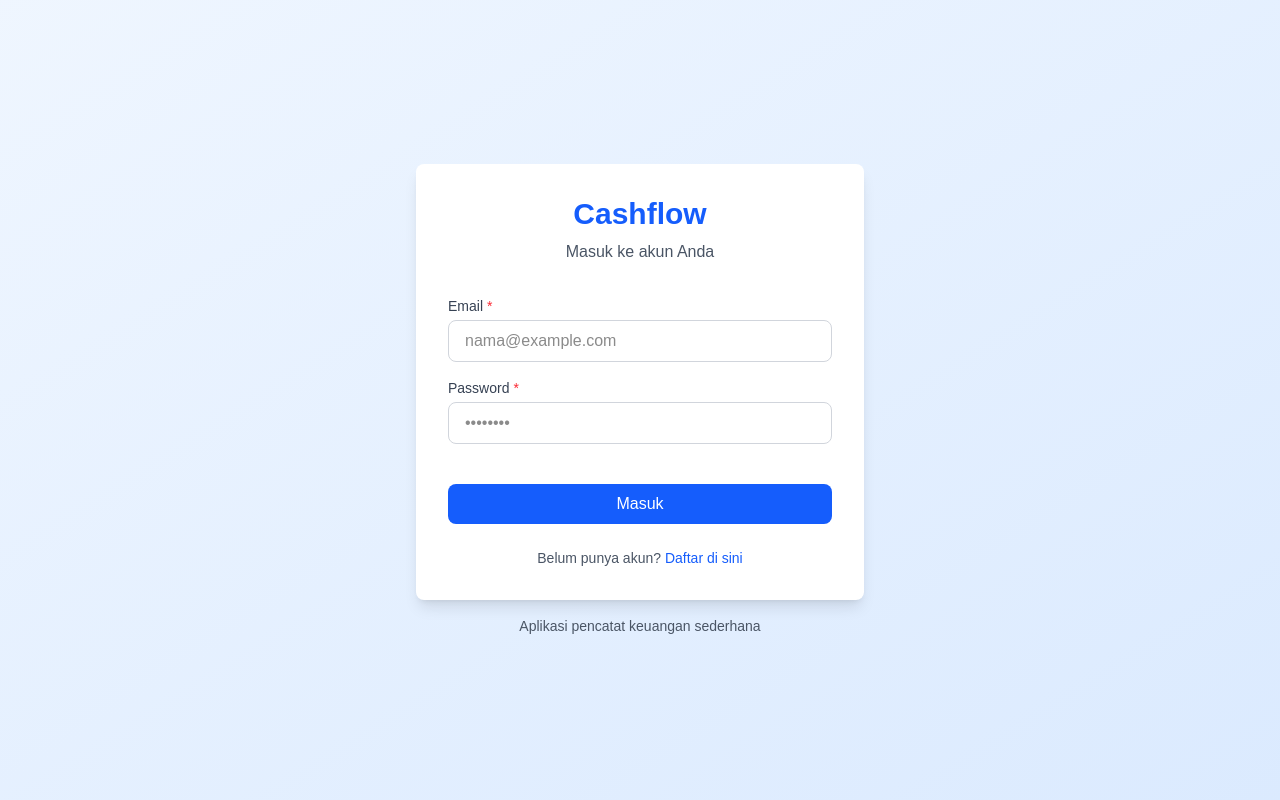
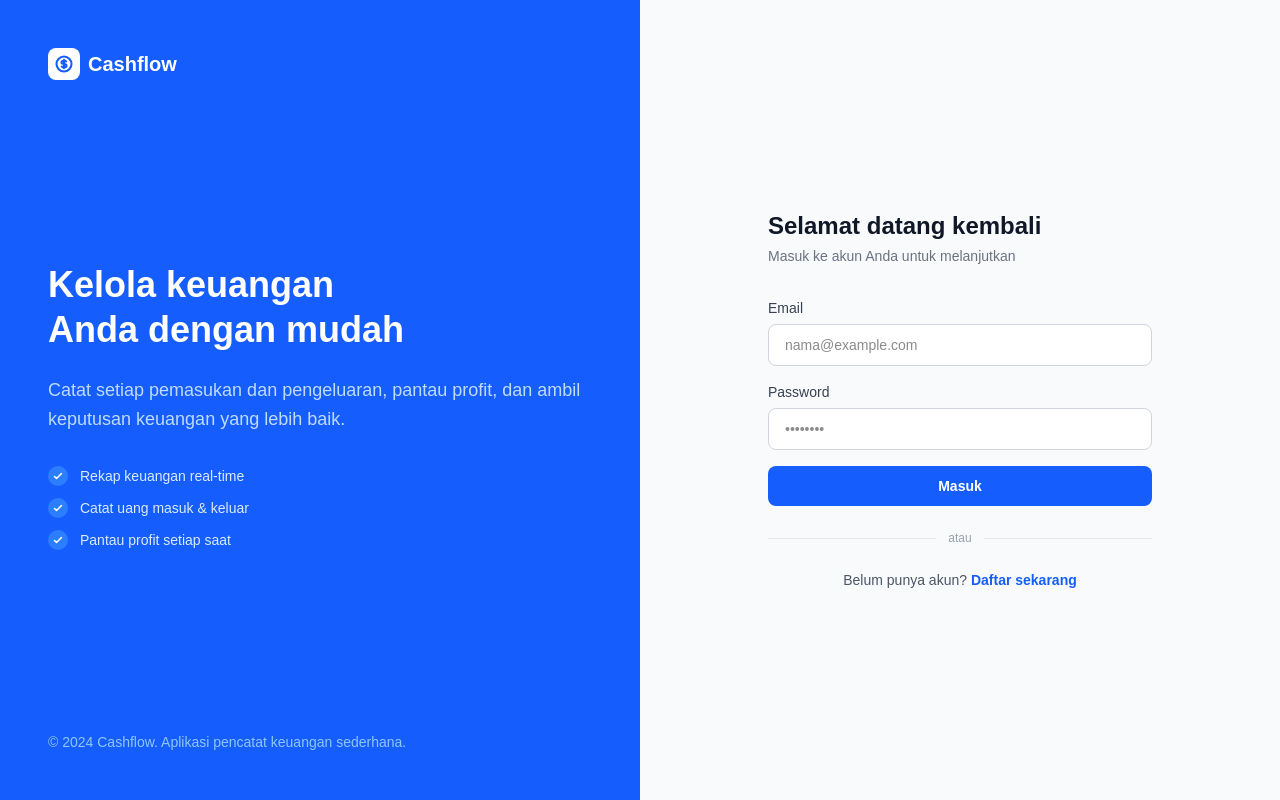
Before and after one commit to Fairuz-11/cashflow-app, a Next.js app: page /login in a window 1280 px wide. Built offline with nearby package versions, Linux system fonts and the light colour scheme.

Commit message:
redesign login&register

```diff
--- a/app/login/page.tsx
+++ b/app/login/page.tsx
@@ -4,8 +4,6 @@ import { useState, FormEvent } from "react"
 import { signIn } from "next-auth/react"
 import { useRouter } from "next/navigation"
 import Link from "next/link"
-import { Input } from "@/components/ui/input"
-import { Button } from "@/components/ui/button"
 import { LoadingButton } from "@/components/ui/loading"
 
 export default function LoginPage() {
@@ -35,85 +33,153 @@ export default function LoginPage() {
 
       router.push("/dashboard")
       router.refresh()
-    } catch (error) {
+    } catch {
       setError("Terjadi kesalahan. Silakan coba lagi.")
       setIsLoading(false)
     }
   }
 
   return (
-    <div className="min-h-screen bg-gradient-to-br from-blue-50 to-blue-100 flex items-center justify-center p-4">
-      <div className="w-full max-w-md">
-        {/* Card */}
-        <div className="bg-white rounded-lg shadow-lg p-8">
-          {/* Header */}
-          <div className="text-center mb-8">
-            <h1 className="text-3xl font-bold text-blue-600 mb-2">Cashflow</h1>
-            <p className="text-gray-600">Masuk ke akun Anda</p>
+    <div className="min-h-screen flex">
+      {/* Left panel */}
+      <div className="hidden lg:flex lg:w-1/2 bg-blue-600 flex-col justify-between p-12">
+        <div>
+          <div className="flex items-center gap-2">
+            <div className="w-8 h-8 bg-white rounded-lg flex items-center justify-center">
+              <svg className="w-5 h-5 text-blue-600" fill="none" stroke="currentColor" viewBox="0 0 24 24">
+                <path strokeLinecap="round" strokeLinejoin="round" strokeWidth={2.5} d="M12 8c-1.657 0-3 .895-3 2s1.343 2 3 2 3 .895 3 2-1.343 2-3 2m0-8c1.11 0 2.08.402 2.599 1M12 8V7m0 1v8m0 0v1m0-1c-1.11 0-2.08-.402-2.599-1M21 12a9 9 0 11-18 0 9 9 0 0118 0z" />
+              </svg>
+            </div>
+            <span className="text-white font-bold text-xl">Cashflow</span>
+          </div>
         </div>
 
-          {/* Error Message */}
+        <div className="space-y-6">
+          <h2 className="text-4xl font-bold text-white leading-tight">
+            Kelola keuangan<br />Anda dengan mudah
+          </h2>
+          <p className="text-blue-200 text-lg leading-relaxed">
+            Catat setiap pemasukan dan pengeluaran, pantau profit, dan ambil keputusan keuangan yang lebih baik.
+          </p>
+
+          {/* Feature bullets */}
+          <div className="space-y-3 pt-2">
+            {[
+              "Rekap keuangan real-time",
+              "Catat uang masuk & keluar",
+              "Pantau profit setiap saat",
+            ].map((item) => (
+              <div key={item} className="flex items-center gap-3">
+                <div className="w-5 h-5 rounded-full bg-blue-500 flex items-center justify-center flex-shrink-0">
+                  <svg className="w-3 h-3 text-white" fill="none" stroke="currentColor" viewBox="0 0 24 24">
+                    <path strokeLinecap="round" strokeLinejoin="round" strokeWidth={3} d="M5 13l4 4L19 7" />
+                  </svg>
+                </div>
+                <span className="text-blue-100 text-sm">{item}</span>
+              </div>
+            ))}
+          </div>
+        </div>
+
+        <p className="text-blue-300 text-sm">© 2024 Cashflow. Aplikasi pencatat keuangan sederhana.</p>
+      </div>
+
+      {/* Right panel */}
+      <div className="w-full lg:w-1/2 flex items-center justify-center p-8 bg-gray-50">
+        <div className="w-full max-w-sm">
+
+          {/* Mobile logo */}
+          <div className="lg:hidden flex items-center gap-2 justify-center mb-8">
+            <div className="w-8 h-8 bg-blue-600 rounded-lg flex items-center justify-center">
+              <svg className="w-5 h-5 text-white" fill="none" stroke="currentColor" viewBox="0 0 24 24">
+                <path strokeLinecap="round" strokeLinejoin="round" strokeWidth={2.5} d="M12 8c-1.657 0-3 .895-3 2s1.343 2 3 2 3 .895 3 2-1.343 2-3 2m0-8c1.11 0 2.08.402 2.599 1M12 8V7m0 1v8m0 0v1m0-1c-1.11 0-2.08-.402-2.599-1M21 12a9 9 0 11-18 0 9 9 0 0118 0z" />
+              </svg>
+            </div>
+            <span className="text-blue-600 font-bold text-xl">Cashflow</span>
+          </div>
+
+          {/* Heading */}
+          <div className="mb-8">
+            <h1 className="text-2xl font-bold text-gray-900">Selamat datang kembali</h1>
+            <p className="text-gray-500 mt-1 text-sm">Masuk ke akun Anda untuk melanjutkan</p>
+          </div>
+
+          {/* Error */}
           {error && (
-            <div className="mb-4 p-3 bg-red-50 border border-red-200 rounded-lg">
+            <div className="mb-5 flex items-start gap-2.5 p-3.5 bg-red-50 border border-red-200 rounded-lg">
+              <svg className="w-4 h-4 text-red-500 mt-0.5 flex-shrink-0" fill="none" stroke="currentColor" viewBox="0 0 24 24">
+                <path strokeLinecap="round" strokeLinejoin="round" strokeWidth={2} d="M12 8v4m0 4h.01M21 12a9 9 0 11-18 0 9 9 0 0118 0z" />
+              </svg>
               <p className="text-sm text-red-600">{error}</p>
             </div>
           )}
 
           {/* Form */}
           <form onSubmit={handleSubmit} className="space-y-4">
-            <Input
+            <div>
+              <label className="block text-sm font-medium text-gray-700 mb-1.5">
+                Email
+              </label>
+              <input
                 type="email"
-              label="Email"
                 placeholder="nama@example.com"
                 value={email}
                 onChange={(e) => setEmail(e.target.value)}
                 required
                 disabled={isLoading}
+                className="w-full px-4 py-2.5 text-sm border border-gray-300 rounded-lg focus:ring-2 focus:ring-blue-500 focus:border-transparent outline-none transition-all bg-white disabled:opacity-50 disabled:cursor-not-allowed"
               />
+            </div>
 
-            <Input
+            <div>
+              <div className="flex items-center justify-between mb-1.5">
+                <label className="block text-sm font-medium text-gray-700">
+                  Password
+                </label>
+              </div>
+              <input
                 type="password"
-              label="Password"
                 placeholder="••••••••"
                 value={password}
                 onChange={(e) => setPassword(e.target.value)}
                 required
                 disabled={isLoading}
+                className="w-full px-4 py-2.5 text-sm border border-gray-300 rounded-lg focus:ring-2 focus:ring-blue-500 focus:border-transparent outline-none transition-all bg-white disabled:opacity-50 disabled:cursor-not-allowed"
               />
+            </div>
 
-            <Button
+            <button
               type="submit"
-              fullWidth
               disabled={isLoading}
-              className="mt-6"
+              className="w-full mt-2 py-2.5 px-4 bg-blue-600 hover:bg-blue-700 disabled:bg-blue-400 text-white text-sm font-semibold rounded-lg transition-colors flex items-center justify-center gap-2 disabled:cursor-not-allowed"
             >
               {isLoading ? (
-                <span className="flex items-center justify-center gap-2">
+                <>
                   <LoadingButton />
                   Memproses...
-                </span>
+                </>
               ) : (
                 "Masuk"
               )}
-            </Button>
+            </button>
           </form>
 
-          {/* Footer */}
-          <div className="mt-6 text-center">
-            <p className="text-sm text-gray-600">
+          {/* Divider */}
+          <div className="my-6 flex items-center gap-3">
+            <div className="flex-1 h-px bg-gray-200" />
+            <span className="text-xs text-gray-400">atau</span>
+            <div className="flex-1 h-px bg-gray-200" />
+          </div>
+
+          {/* Register link */}
+          <p className="text-center text-sm text-gray-600">
             Belum punya akun?{" "}
-              <Link href="/register" className="text-blue-600 hover:text-blue-700 font-medium">
-                Daftar di sini
+            <Link href="/register" className="text-blue-600 hover:text-blue-700 font-semibold">
+              Daftar sekarang
             </Link>
           </p>
         </div>
       </div>
-
-        {/* Info */}
-        <p className="text-center text-sm text-gray-600 mt-4">
-          Aplikasi pencatat keuangan sederhana
-        </p>
-      </div>
     </div>
   )
 }
--- a/app/register/page.tsx
+++ b/app/register/page.tsx
@@ -3,8 +3,6 @@
 import { useState, FormEvent } from "react"
 import { useRouter } from "next/navigation"
 import Link from "next/link"
-import { Input } from "@/components/ui/input"
-import { Button } from "@/components/ui/button"
 import { LoadingButton } from "@/components/ui/loading"
 
 export default function RegisterPage() {
@@ -20,12 +18,10 @@ export default function RegisterPage() {
     e.preventDefault()
     setError("")
 
-    // Validasi password
     if (password !== confirmPassword) {
       setError("Password tidak cocok")
       return
     }
-
     if (password.length < 6) {
       setError("Password minimal 6 karakter")
       return
@@ -36,14 +32,8 @@ export default function RegisterPage() {
     try {
       const response = await fetch("/api/auth/register", {
         method: "POST",
-        headers: {
-          "Content-Type": "application/json",
-        },
-        body: JSON.stringify({
-          name,
-          email,
-          password,
-        }),
+        headers: { "Content-Type": "application/json" },
+        body: JSON.stringify({ name, email, password }),
       })
 
       const data = await response.json()
@@ -54,107 +44,180 @@ export default function RegisterPage() {
         return
       }
 
-      // Redirect ke login
       router.push("/login?registered=true")
-    } catch (error) {
+    } catch {
       setError("Terjadi kesalahan. Silakan coba lagi.")
       setIsLoading(false)
     }
   }
 
   return (
-    <div className="min-h-screen bg-gradient-to-br from-blue-50 to-blue-100 flex items-center justify-center p-4">
-      <div className="w-full max-w-md">
-        {/* Card */}
-        <div className="bg-white rounded-lg shadow-lg p-8">
-          {/* Header */}
-          <div className="text-center mb-8">
-            <h1 className="text-3xl font-bold text-blue-600 mb-2">Cashflow</h1>
-            <p className="text-gray-600">Buat akun baru</p>
+    <div className="min-h-screen flex">
+      {/* Left panel */}
+      <div className="hidden lg:flex lg:w-1/2 bg-blue-600 flex-col justify-between p-12">
+        <div>
+          <div className="flex items-center gap-2">
+            <div className="w-8 h-8 bg-white rounded-lg flex items-center justify-center">
+              <svg className="w-5 h-5 text-blue-600" fill="none" stroke="currentColor" viewBox="0 0 24 24">
+                <path strokeLinecap="round" strokeLinejoin="round" strokeWidth={2.5} d="M12 8c-1.657 0-3 .895-3 2s1.343 2 3 2 3 .895 3 2-1.343 2-3 2m0-8c1.11 0 2.08.402 2.599 1M12 8V7m0 1v8m0 0v1m0-1c-1.11 0-2.08-.402-2.599-1M21 12a9 9 0 11-18 0 9 9 0 0118 0z" />
+              </svg>
+            </div>
+            <span className="text-white font-bold text-xl">Cashflow</span>
+          </div>
         </div>
 
-          {/* Error Message */}
+        <div className="space-y-6">
+          <h2 className="text-4xl font-bold text-white leading-tight">
+            Mulai kelola<br />keuangan Anda hari ini
+          </h2>
+          <p className="text-blue-200 text-lg leading-relaxed">
+            Gratis selamanya. Daftar sekarang dan mulai catat transaksi keuangan Anda dalam hitungan menit.
+          </p>
+
+          {/* Steps */}
+          <div className="space-y-4 pt-2">
+            {[
+              { step: "1", label: "Buat akun gratis" },
+              { step: "2", label: "Catat transaksi pertama Anda" },
+              { step: "3", label: "Pantau rekap keuangan" },
+            ].map((item) => (
+              <div key={item.step} className="flex items-center gap-3">
+                <div className="w-6 h-6 rounded-full bg-blue-500 flex items-center justify-center flex-shrink-0">
+                  <span className="text-white text-xs font-bold">{item.step}</span>
+                </div>
+                <span className="text-blue-100 text-sm">{item.label}</span>
+              </div>
+            ))}
+          </div>
+        </div>
+
+        <p className="text-blue-300 text-sm">© 2024 Cashflow. Aplikasi pencatat keuangan sederhana.</p>
+      </div>
+
+      {/* Right panel */}
+      <div className="w-full lg:w-1/2 flex items-center justify-center p-8 bg-gray-50">
+        <div className="w-full max-w-sm">
+
+          {/* Mobile logo */}
+          <div className="lg:hidden flex items-center gap-2 justify-center mb-8">
+            <div className="w-8 h-8 bg-blue-600 rounded-lg flex items-center justify-center">
+              <svg className="w-5 h-5 text-white" fill="none" stroke="currentColor" viewBox="0 0 24 24">
+                <path strokeLinecap="round" strokeLinejoin="round" strokeWidth={2.5} d="M12 8c-1.657 0-3 .895-3 2s1.343 2 3 2 3 .895 3 2-1.343 2-3 2m0-8c1.11 0 2.08.402 2.599 1M12 8V7m0 1v8m0 0v1m0-1c-1.11 0-2.08-.402-2.599-1M21 12a9 9 0 11-18 0 9 9 0 0118 0z" />
+              </svg>
+            </div>
+            <span className="text-blue-600 font-bold text-xl">Cashflow</span>
+          </div>
+
+          {/* Heading */}
+          <div className="mb-8">
+            <h1 className="text-2xl font-bold text-gray-900">Buat akun baru</h1>
+            <p className="text-gray-500 mt-1 text-sm">Gratis dan mudah, selesai dalam 1 menit</p>
+          </div>
+
+          {/* Error */}
           {error && (
-            <div className="mb-4 p-3 bg-red-50 border border-red-200 rounded-lg">
+            <div className="mb-5 flex items-start gap-2.5 p-3.5 bg-red-50 border border-red-200 rounded-lg">
+              <svg className="w-4 h-4 text-red-500 mt-0.5 flex-shrink-0" fill="none" stroke="currentColor" viewBox="0 0 24 24">
+                <path strokeLinecap="round" strokeLinejoin="round" strokeWidth={2} d="M12 8v4m0 4h.01M21 12a9 9 0 11-18 0 9 9 0 0118 0z" />
+              </svg>
               <p className="text-sm text-red-600">{error}</p>
             </div>
           )}
 
           {/* Form */}
           <form onSubmit={handleSubmit} className="space-y-4">
-            <Input
+            <div>
+              <label className="block text-sm font-medium text-gray-700 mb-1.5">
+                Nama Lengkap
+              </label>
+              <input
                 type="text"
-              label="Nama Lengkap"
                 placeholder="John Doe"
                 value={name}
                 onChange={(e) => setName(e.target.value)}
                 required
                 disabled={isLoading}
+                className="w-full px-4 py-2.5 text-sm border border-gray-300 rounded-lg focus:ring-2 focus:ring-blue-500 focus:border-transparent outline-none transition-all bg-white disabled:opacity-50 disabled:cursor-not-allowed"
               />
+            </div>
 
-            <Input
+            <div>
+              <label className="block text-sm font-medium text-gray-700 mb-1.5">
+                Email
+              </label>
+              <input
                 type="email"
-              label="Email"
                 placeholder="nama@example.com"
                 value={email}
                 onChange={(e) => setEmail(e.target.value)}
                 required
                 disabled={isLoading}
+                className="w-full px-4 py-2.5 text-sm border border-gray-300 rounded-lg focus:ring-2 focus:ring-blue-500 focus:border-transparent outline-none transition-all bg-white disabled:opacity-50 disabled:cursor-not-allowed"
               />
+            </div>
 
-            <Input
+            <div>
+              <label className="block text-sm font-medium text-gray-700 mb-1.5">
+                Password
+              </label>
+              <input
                 type="password"
-              label="Password"
-              placeholder="••••••••"
+                placeholder="Minimal 6 karakter"
                 value={password}
                 onChange={(e) => setPassword(e.target.value)}
                 required
                 disabled={isLoading}
+                className="w-full px-4 py-2.5 text-sm border border-gray-300 rounded-lg focus:ring-2 focus:ring-blue-500 focus:border-transparent outline-none transition-all bg-white disabled:opacity-50 disabled:cursor-not-allowed"
               />
+            </div>
 
-            <Input
+            <div>
+              <label className="block text-sm font-medium text-gray-700 mb-1.5">
+                Konfirmasi Password
+              </label>
+              <input
                 type="password"
-              label="Konfirmasi Password"
-              placeholder="••••••••"
+                placeholder="Ulangi password"
                 value={confirmPassword}
                 onChange={(e) => setConfirmPassword(e.target.value)}
                 required
                 disabled={isLoading}
+                className="w-full px-4 py-2.5 text-sm border border-gray-300 rounded-lg focus:ring-2 focus:ring-blue-500 focus:border-transparent outline-none transition-all bg-white disabled:opacity-50 disabled:cursor-not-allowed"
               />
+            </div>
 
-            <Button
+            <button
               type="submit"
-              fullWidth
               disabled={isLoading}
-              className="mt-6"
+              className="w-full mt-2 py-2.5 px-4 bg-blue-600 hover:bg-blue-700 disabled:bg-blue-400 text-white text-sm font-semibold rounded-lg transition-colors flex items-center justify-center gap-2 disabled:cursor-not-allowed"
             >
               {isLoading ? (
-                <span className="flex items-center justify-center gap-2">
+                <>
                   <LoadingButton />
                   Memproses...
-                </span>
+                </>
               ) : (
-                "Daftar"
+                "Buat Akun"
               )}
-            </Button>
+            </button>
           </form>
 
-          {/* Footer */}
-          <div className="mt-6 text-center">
-            <p className="text-sm text-gray-600">
+          {/* Divider */}
+          <div className="my-6 flex items-center gap-3">
+            <div className="flex-1 h-px bg-gray-200" />
+            <span className="text-xs text-gray-400">atau</span>
+            <div className="flex-1 h-px bg-gray-200" />
+          </div>
+
+          {/* Login link */}
+          <p className="text-center text-sm text-gray-600">
             Sudah punya akun?{" "}
-              <Link href="/login" className="text-blue-600 hover:text-blue-700 font-medium">
+            <Link href="/login" className="text-blue-600 hover:text-blue-700 font-semibold">
               Masuk di sini
             </Link>
           </p>
         </div>
       </div>
-
-        {/* Info */}
-        <p className="text-center text-sm text-gray-600 mt-4">
-          Aplikasi pencatat keuangan sederhana
-        </p>
-      </div>
     </div>
   )
 }
```
Lines whose indentation alone changed are shown as unchanged.
